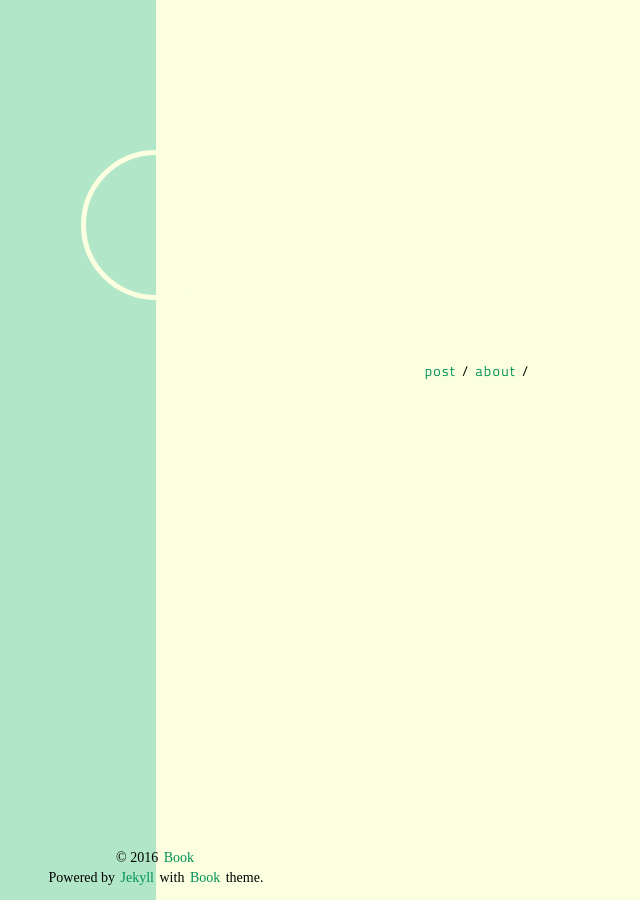
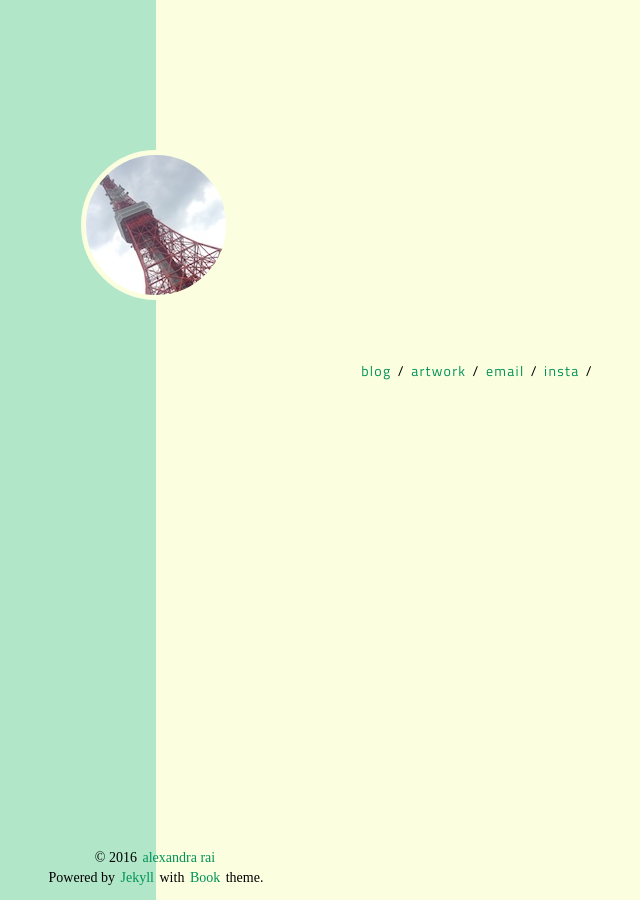
Before and after one commit to alexandrarai/alexandrarai.github.io, a Jekyll site: the page built from index.html, in a window 1280 px wide. Shown: the whole page, without its empty margins (484-1124 px from the left). Built offline with Jekyll 4.4.1, drawn with Linux system fonts in a browser that asks for light colours.

Commit message:
Add handwriting font to all headers. Customize the page copy a bit.

```diff
--- a/_config.yml
+++ b/_config.yml
@@ -1,8 +1,8 @@
-title: Book
-description: A simple Jekyll theme
-url: # site url
-avatar: # path/to/avatar for index page. e.g. /assets/img/avatar.jpg
-favicon: # path/to/favicon for site. e.g. /assets/img/favicon.ico
+title: alexandra rai
+description: 26/f/ny->ma
+url: http://alexandrarai.me
+avatar: /assets/img/avatar.jpg
+favicon: /assets/img/favicon.ico
 google_analytics: # google analytics id
 disqus_shortname: # disqus_shortname for disqus comment system
 
--- a/_includes/head.html
+++ b/_includes/head.html
@@ -9,3 +9,6 @@
 
 <!-- RSS -->
 <link rel="alternate" type="application/rss+xml" title="{{ site.title }}" href="/feed.xml" />
+
+<!-- Fonts -->
+<link href="https://fonts.googleapis.com/css?family=Leckerli+One" rel="stylesheet">
--- a/assets/css/style.css
+++ b/assets/css/style.css
@@ -50,6 +50,7 @@
 }
 
 h1 {
+  font-family: 'Leckerli One', cursive;
   font-size: 18px;
 }
 
@@ -58,6 +59,7 @@
 h4,
 h5,
 h6 {
+  font-family: 'Leckerli One', cursive;
   font-size: 16px;
 }
 
--- a/index.html
+++ b/index.html
@@ -2,6 +2,8 @@
 layout: page
 ---
 <div class="index-wrapper">
-  <a class="link-1" href="{{ site.posts[0].url }}">post</a> /
-  <a class="link-1" href="/about/">about</a> /
+  <a class="link-1" href="{{ site.posts[0].url }}">blog</a> /
+  <a class="link-1" href="/about/">artwork</a> /
+  <a class="link-1" href="mailto://alexandrarai@gmail.com">email</a> /
+  <a class="link-1" href="https://www.instagram.com/alexandra_rai/">insta</a> /
 </div>
```
